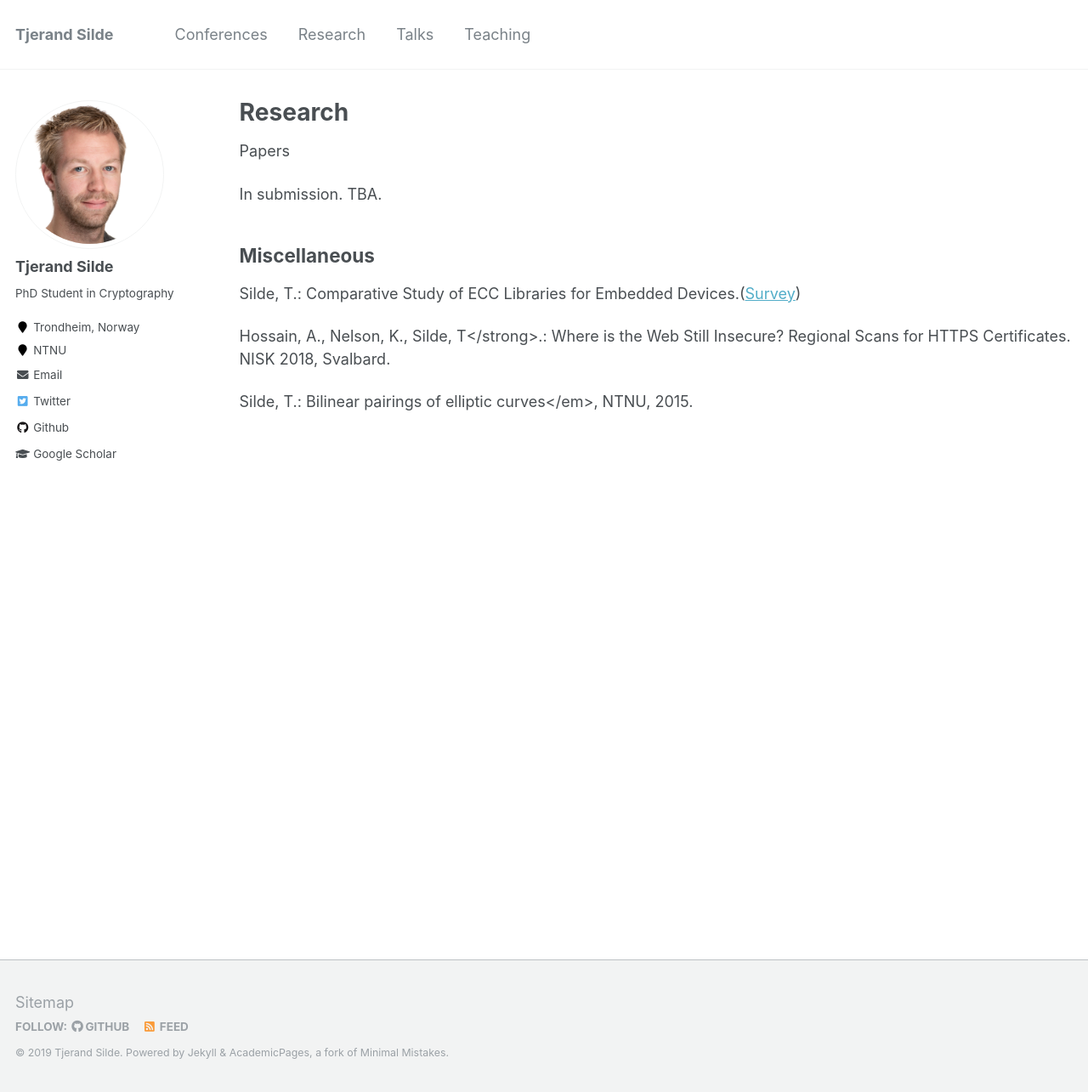
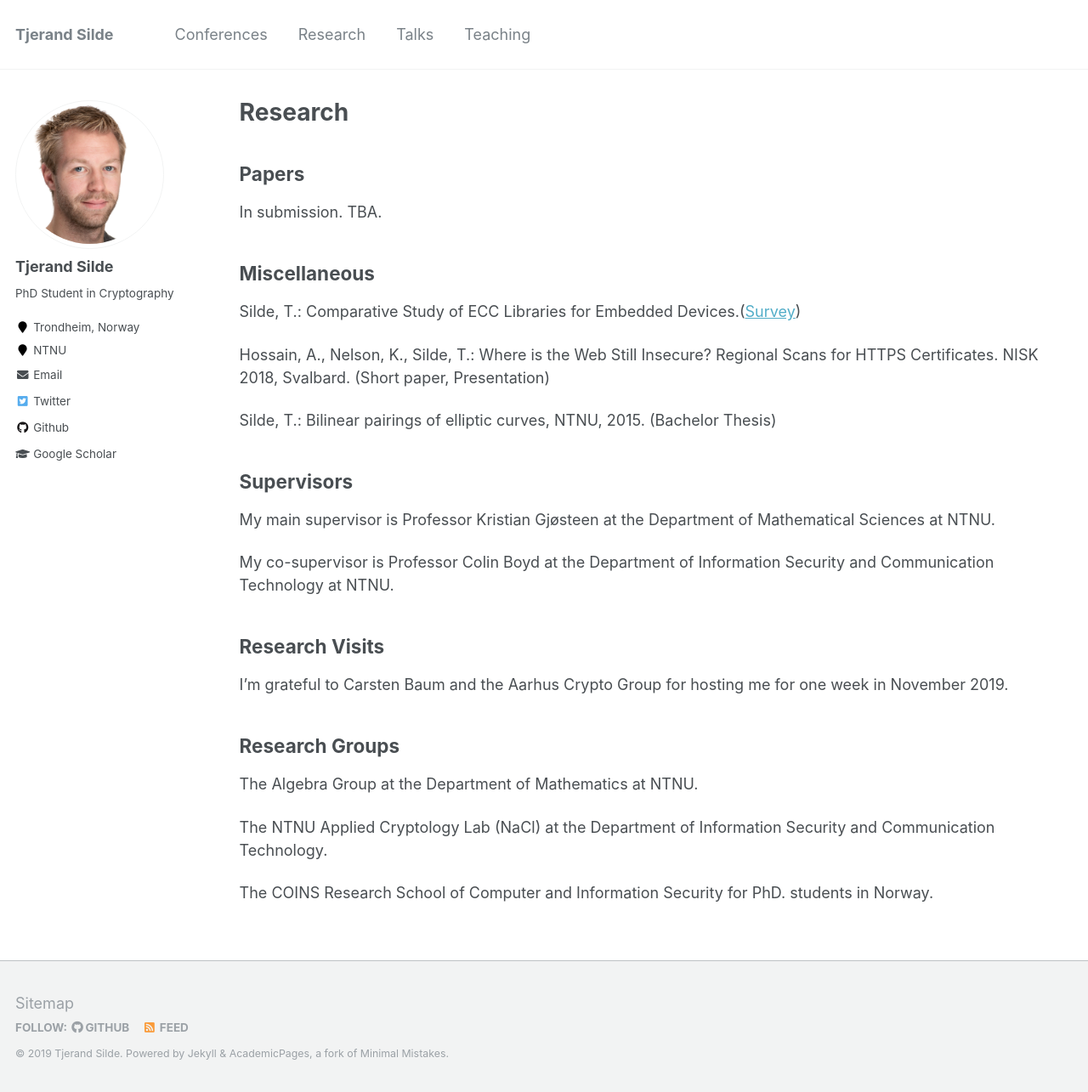
Before and after one commit to tjesi/tjesi.github.io, a Jekyll site: the page built from _pages/research.md, in a window 1280 px wide and 1285 px high. Shown: the whole window at 85% size. Built offline with Jekyll 4.4.1, drawn with Linux system fonts in a browser that asks for light colours.

Commit message:
Update research.md

```diff
--- a/_pages/research.md
+++ b/_pages/research.md
@@ -5,7 +5,7 @@ permalink: /research/
 author_profile: true
 ---
 
-Papers
+## Papers
 
 In submission. TBA.
 
@@ -13,6 +13,21 @@ In submission. TBA.
 
 Silde, T.: Comparative Study of ECC Libraries for Embedded Devices.([Survey](https://tjerandsilde.no/files/Comparative-Study-of-ECC-Libraries-for-Embedded-Devices.pdf))
 
-Hossain, A., Nelson, K.,  Silde, T</strong>.: Where is the Web Still Insecure? Regional Scans for HTTPS Certificates. NISK 2018, Svalbard.
+Hossain, A., Nelson, K.,  Silde, T.: Where is the Web Still Insecure? Regional Scans for HTTPS Certificates. NISK 2018, Svalbard. (Short paper, Presentation)
 
-Silde, T.: Bilinear pairings of elliptic curves</em>, NTNU, 2015.
+Silde, T.: Bilinear pairings of elliptic curves, NTNU, 2015. (Bachelor Thesis)
+
+## Supervisors
+My main supervisor is Professor Kristian Gjøsteen at the Department of Mathematical Sciences at NTNU.
+
+My co-supervisor is Professor Colin Boyd at the Department of Information Security and Communication Technology at NTNU.
+
+## Research Visits
+I'm grateful to Carsten Baum and the Aarhus Crypto Group for hosting me for one week in November 2019.
+
+## Research Groups
+The Algebra Group at the Department of Mathematics at NTNU.
+
+The NTNU Applied Cryptology Lab (NaCl) at the Department of Information Security and Communication Technology.
+
+The COINS Research School of Computer and Information Security for PhD. students in Norway.
```
